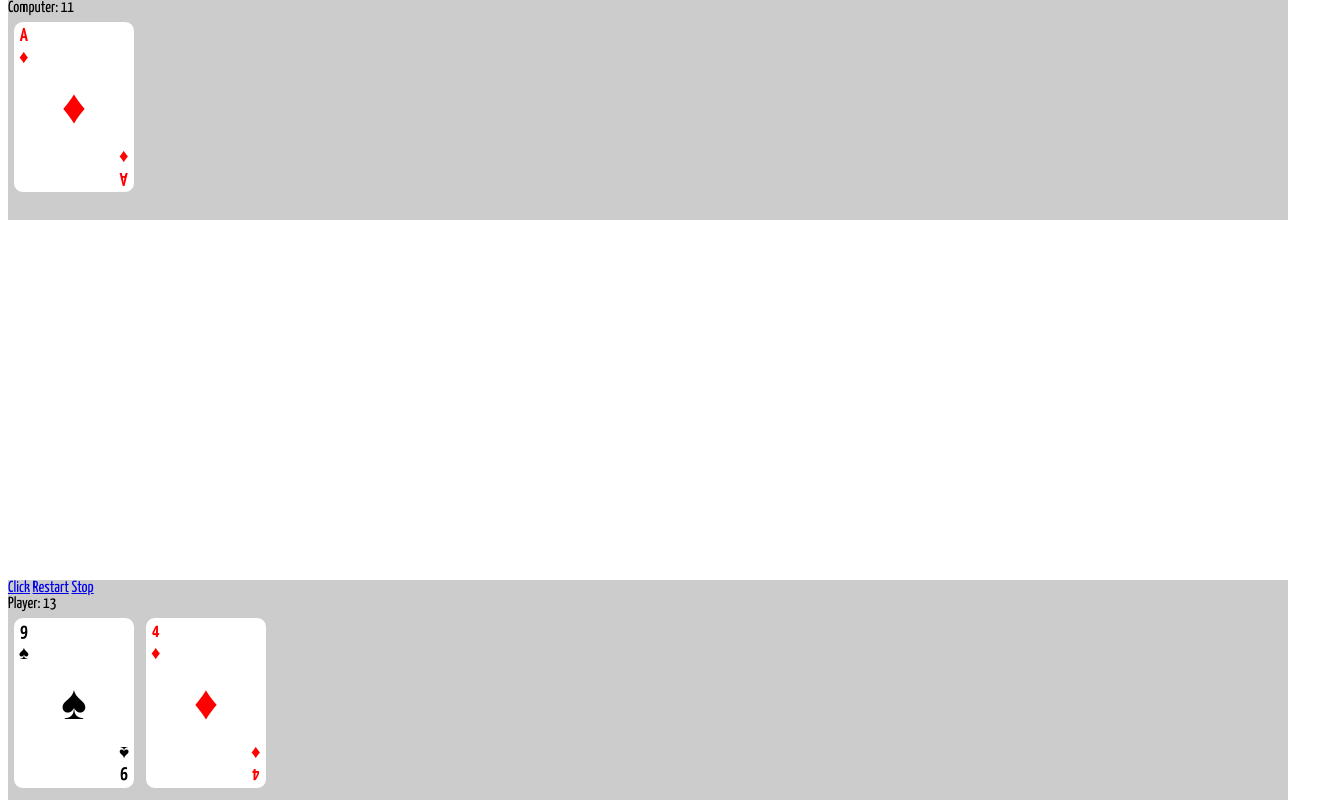
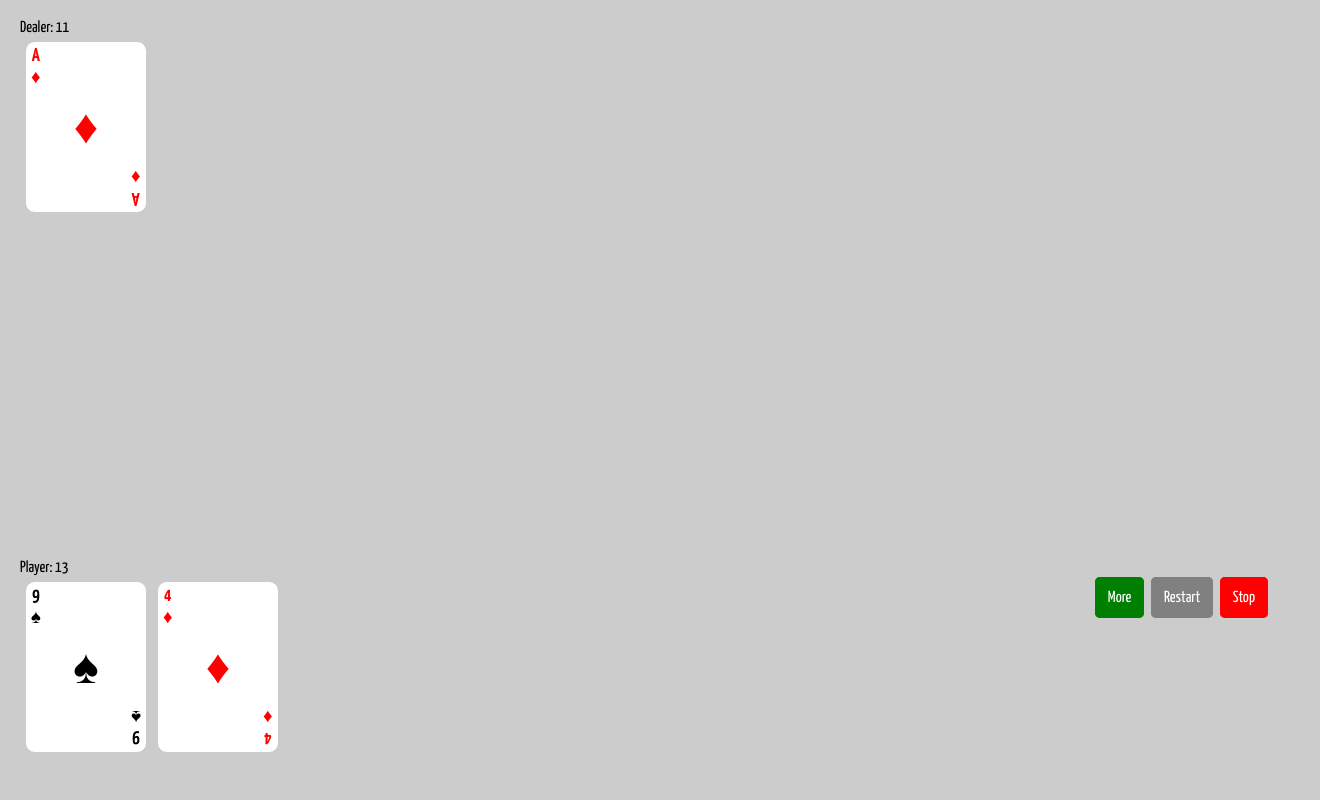
Before and after one commit to mendeleev/blackjackgame, a plain HTML site: page index.html in a window 1280 px wide. Shown: the whole page, 1320 px wide, since content can reach past the window. Drawn offline with nearby package versions, Linux system fonts and the light colour scheme.

Commit message:
refactoring
- javascript and css refactoring
- small style changes

```diff
--- a/index.html
+++ b/index.html
@@ -2,25 +2,29 @@
 <html>
 <head>
     <meta charset="utf-8">
-    <meta http-equiv="X-UA-Compatible" content="IE=edge">
     <title>Black Jack Game | by A. Priadko</title>
     <link rel="stylesheet" type="text/css" media="screen" href="./source/css/style.css">
     <script src="https://code.jquery.com/jquery-1.x-git.min.js"></script>
 </head>
 <body>
+    <div class="boardContainer">
         <div class="human board">
             <div class="controls">
-            <a href="#" class="click">Click</a>
-            <a href="#" class="restart">Restart</a>
-            <a href="#" class="stop">Stop</a>
+                <a class="click btn btn-green">More</a>
+                <a class="restart btn btn-grey">Restart</a>
+                <a class="stop btn btn-red">Stop</a>
             </div>
             <div class="status">
                 Player: <span class="score">0</span>
             </div>
         </div>
+    </div>
+
+    <div class="boardContainer">
         <div class="computer board">
             <div class="status">
-            Computer: <span class="score">0</span>
+                Dealer: <span class="score">0</span>
+            </div>
         </div>
     </div>
 
--- a/source/css/style.css
+++ b/source/css/style.css
@@ -1,5 +1,11 @@
 @import url(http://fonts.googleapis.com/css?family=Yanone+Kaffeesatz:400,700);
 * {font-family: 'Yanone Kaffeesatz', sans-serif;}
+
+body {
+    margin:0;
+    padding:0;
+    background: #ccc;
+}
 
 .card {
     width:120px;
@@ -14,6 +20,37 @@
     box-shadow:1px 3px 5px #ccc;
     float:left;
     margin:5px;
+}
+
+.btn {
+    cursor: pointer;
+    padding: 10px;
+    border: 3px solid #555555;
+    border-radius: 5px;
+    margin: 0 2px;
+}
+
+.btn-green {
+    color:white;
+    background: green;
+    border-color: green;
+}
+
+.btn-grey {
+    color:white;
+    background: grey;
+    border-color: grey;
+}
+
+.btn-red {
+    color: white;
+    background: red;
+    border-color: red;
+}
+
+.controls {
+    float: right;
+    margin: 30px 30px 30px 0;
 }
 
 .red {
@@ -55,8 +92,8 @@
 
 .board {
     width:100%;
-    background:#ccc;
     height:220px;
+    padding: 20px;
 }
 
 .human {
--- a/source/scripts/app.js
+++ b/source/scripts/app.js
@@ -47,12 +47,10 @@
             cpu();
         });
 
-        $('.restart').click(function() {
-            restart();
-        });
+        $('.restart').click(restart);
     }
 
-    var restart = function() {
+    function restart() {
         for(var el in result) {
             result[el] = 0;
         }
@@ -67,33 +65,41 @@
         step('human');
     }
 
-    var makeCards = function(suits) {
+    function makeCards(suits) {
         var cards = [];
         var card = null;
-        for(var el in suits) {
+
+        suits.forEach(function(suite) {
             for(var i = 2; i <= 14; i++) {
-                card = new Card(i.toString(), i, i, suits[el]);
-                if(i === 11) {
+                card = new Card(i.toString(), i, i, suite);
+
+                switch (i) {
+                    case 11:
                         card.name = 'j';
                         card.points = 10;
-                } else if(i === 12) {
+                        break;
+                    case 12:
                         card.name = 'd';
                         card.points = 10;
-                } else if(i === 13) {
+                        break;
+                    case 13:
                         card.name = 'k';
                         card.points = 10;
-                } else if(i === 14) {
+                        break;
+                    case 14:
                         card.name = 'a';
                         card.points = 11;
+                        break;
                 }
 
                 cards.push(card);
             }
-        }
+        });
+
         return cards;
     }
 
-    var printCard = function(cards, index, $to) {
+    function printCard(cards, index, $to) {
         var points = cards[index].points;
         var $template = $('<div class="card ' + cards[index].suit.color + '">' +
         '<div class="corners left_corner">' +
@@ -114,11 +120,11 @@
         return points;
     }
 
-    var randomIndex = function() {
+    function randomIndex() {
         return Math.floor(Math.random() * cards.length);
     }
 
-    var step = function(player) {
+    function step(player) {
         try {
             result[player] += printCard(cards, randomIndex(), $('.' + player));
             $('.' + player + ' .score').text(result[player]);
@@ -132,10 +138,13 @@
         }
     }
 
-    var cpu = function() {
+    function cpu() {
         var timer = setInterval(function() {
             step('computer');
-            if(result['computer'] >= 20 || result['computer'] >= result['human']) clearInterval(timer);
+
+            if (result['computer'] >= 20 || result['computer'] >= result['human']) {
+                clearInterval(timer)
+            };
         }, 500);
     }
 
```
Lines whose indentation alone changed are shown as unchanged.
